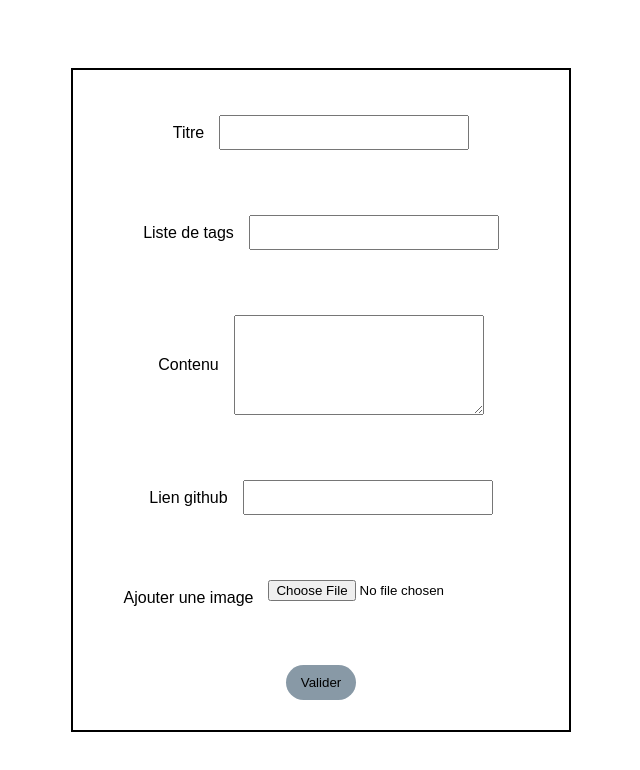
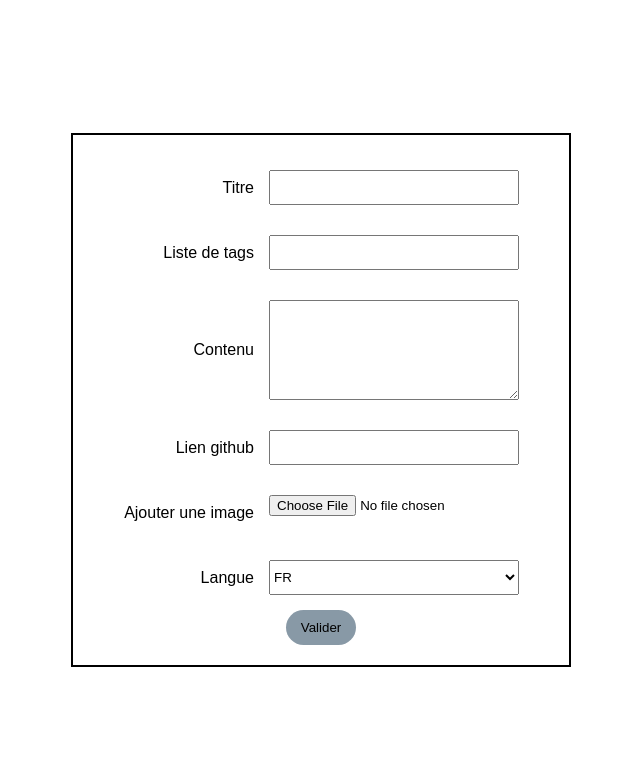
Before and after one commit to AvirKarakitsos/OC_project8_portfolio_frontend, a React (Create React App) app: page /admin in a window 1280 px wide. Shown: the top 770 px of the page, without its empty margins (319-959 px from the left). Built offline with nearby package versions, Linux system fonts and the light colour scheme.

Commit message:
feat: add language select in form

```diff
--- a/src/index.css
+++ b/src/index.css
@@ -86,9 +86,13 @@ img {
 
 .form-container {
     width: 500px;
-    padding: 30px 0;
+    padding: 20px 50px;
     flex-direction: column;
-    row-gap: 35px;
+}
+
+.label-style {
+    width: 100%;
+    justify-content: flex-end;
 }
 
 .section-size {
--- a/src/pages/Admin.js
+++ b/src/pages/Admin.js
@@ -6,6 +6,7 @@ function Admin() {
     const [content, setContent] = useState('')
     const [link, setLink] = useState('')
     const [image, setImage] = useState(null)
+    const [language, setLanguage] = useState('fr')
 
     const handleAddProject = function(e) {
         e.preventDefault()
@@ -13,7 +14,8 @@ function Admin() {
             title: title,
             tags: tags,
             content: image,
-            link: link
+            link: link,
+            language: language
         }
         if(!image) console.log("Ajouter une image")
         else {
@@ -34,7 +36,7 @@ function Admin() {
     return (
         <div className="container-100 flex justify-center align-center">
             <form onSubmit={handleAddProject} className="form-container flex justify-center align-center border-black">
-                <label className="flex align-center column-gap-15" htmlFor={title}>
+                <label className="flex align-center label-style column-gap-15" htmlFor={title}>
                     Titre
                     <input
                         className="input-style input-size"
@@ -46,7 +48,7 @@ function Admin() {
                         required
                     />
                 </label>
-                <label className="flex align-center column-gap-15" htmlFor="tags">
+                <label className="flex align-center label-style column-gap-15" htmlFor="tags">
                     <p>Liste de tags</p>
                     <input
                         className="input-style input-size"
@@ -58,7 +60,7 @@ function Admin() {
                         required
                     />
                 </label>
-                <label className="flex align-center column-gap-15" htmlFor="content">
+                <label className="flex align-center label-style column-gap-15" htmlFor="content">
                     <p>Contenu</p>
                     <textarea
                         className="input-style area-size"
@@ -70,7 +72,7 @@ function Admin() {
                     >
                     </textarea>
                 </label>
-                <label className="flex align-center column-gap-15" htmlFor="link">
+                <label className="flex align-center label-style column-gap-15" htmlFor="link">
                     <p>Lien github</p>
                     <input
                         className="input-style input-size"
@@ -82,7 +84,7 @@ function Admin() {
                         required
                     />
                 </label>
-                <label className="flex align-center column-gap-15" htmlFor="image">
+                <label className="flex align-center label-style column-gap-15" htmlFor="image">
                     <p>Ajouter une image</p>
                     <input
                         className="input-style input-size"
@@ -91,6 +93,17 @@ function Admin() {
                         accept="image/*"
                         onChange={(e) => { setImage(e.target.files[0]); }}
                     />
+                </label>
+                <label className="flex align-center label-style column-gap-15" htmlFor="language">Langue
+                    <select
+                        name="language"
+                        id="language"
+                        className="input-style input-size"
+                        onChange={(e) => { setLanguage(e.target.value); }}
+                    >
+                        <option value="fr">FR</option>
+                        <option value="en">EN</option>
+                    </select>
                 </label>
                 <button type="submit" className="btn-dark no-border">
                     Valider
```
